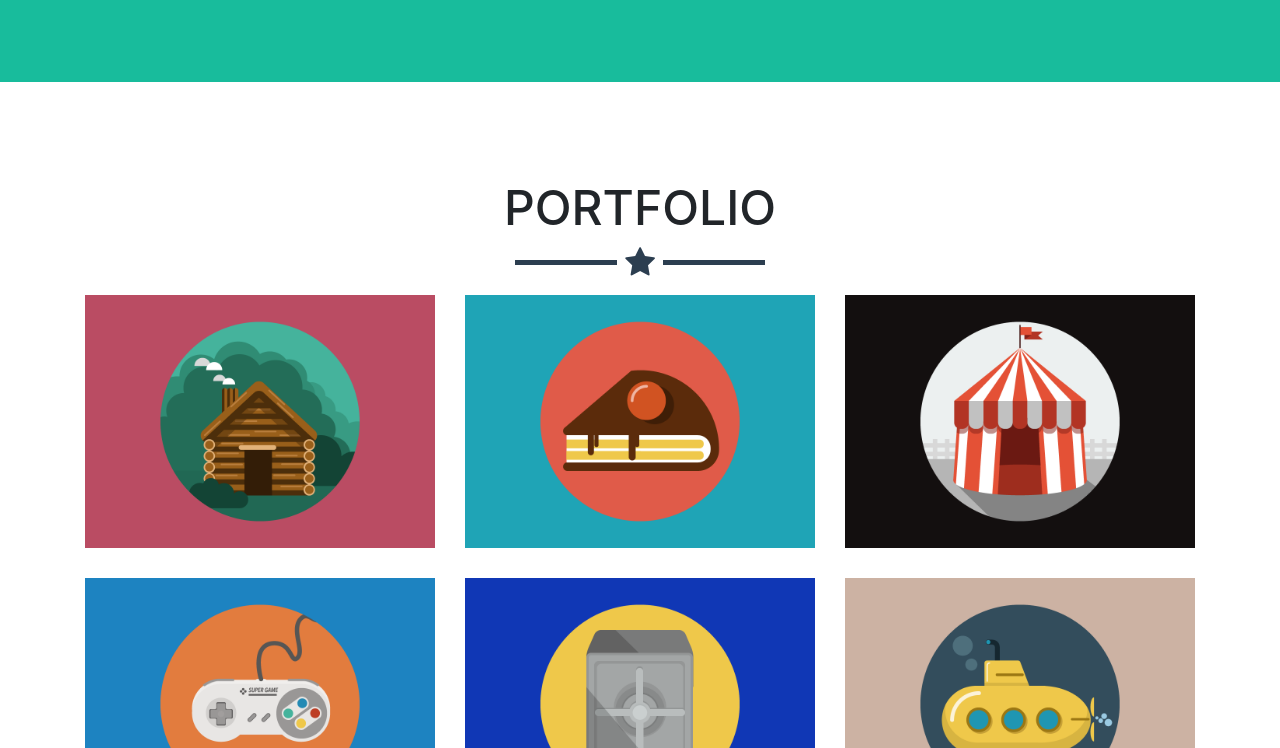
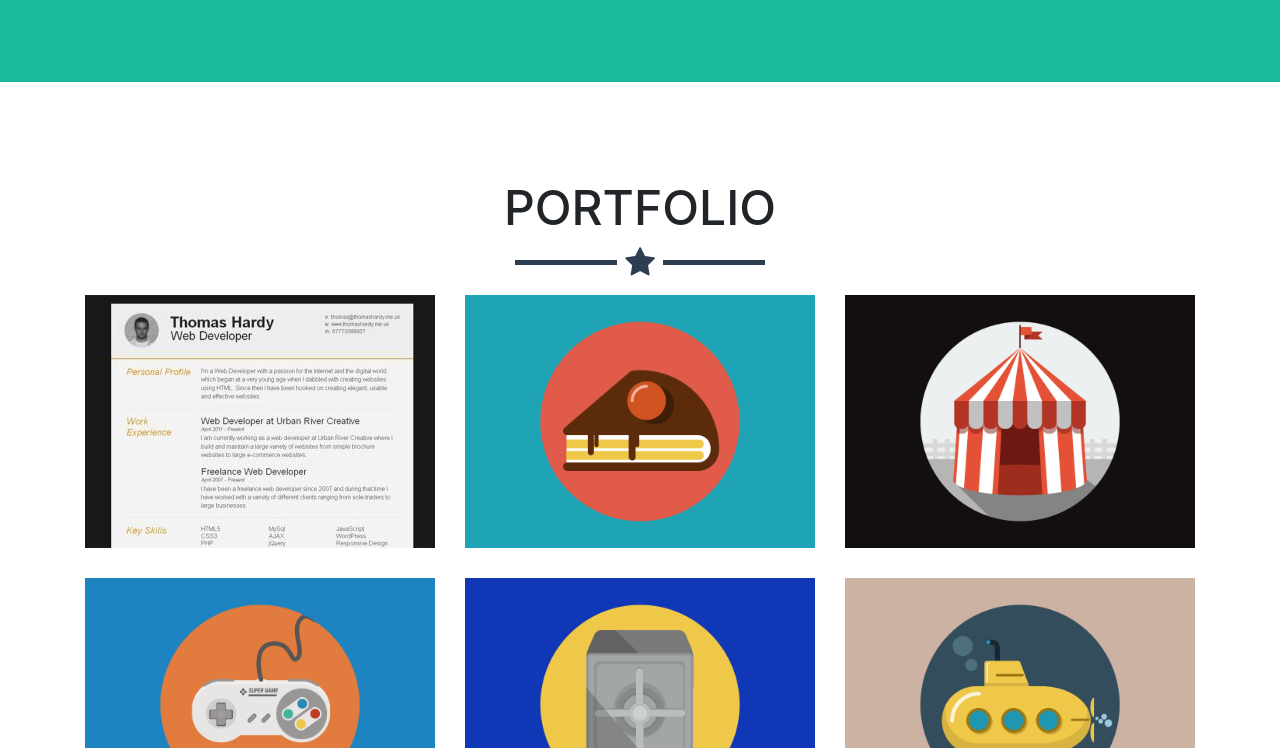
Before and after one commit to AEBG/aebg.github.io, a website with bundled scripts: page index.html in a window 1280 px wide. Shown: the part 594-1342 px from the top of the page. Built offline with nearby package versions, Linux system fonts and the light colour scheme; a script that the page names is missing.

Commit message:
Upload File

```diff
--- a/index.html
+++ b/index.html
@@ -74,7 +74,7 @@
                   <i class="fa fa-search-plus fa-3x"></i>
                 </div>
               </div>
-              <img class="img-fluid" src="img/portfolio/cabin.png" alt="">
+              <img class="img-fluid" src="img/portfolio/resume.png" alt="">
             </a>
           </div>
           <div class="col-sm-4 portfolio-item">
```
Also changed, not shown: img/portfolio/resume.png (added), 1 other file.
